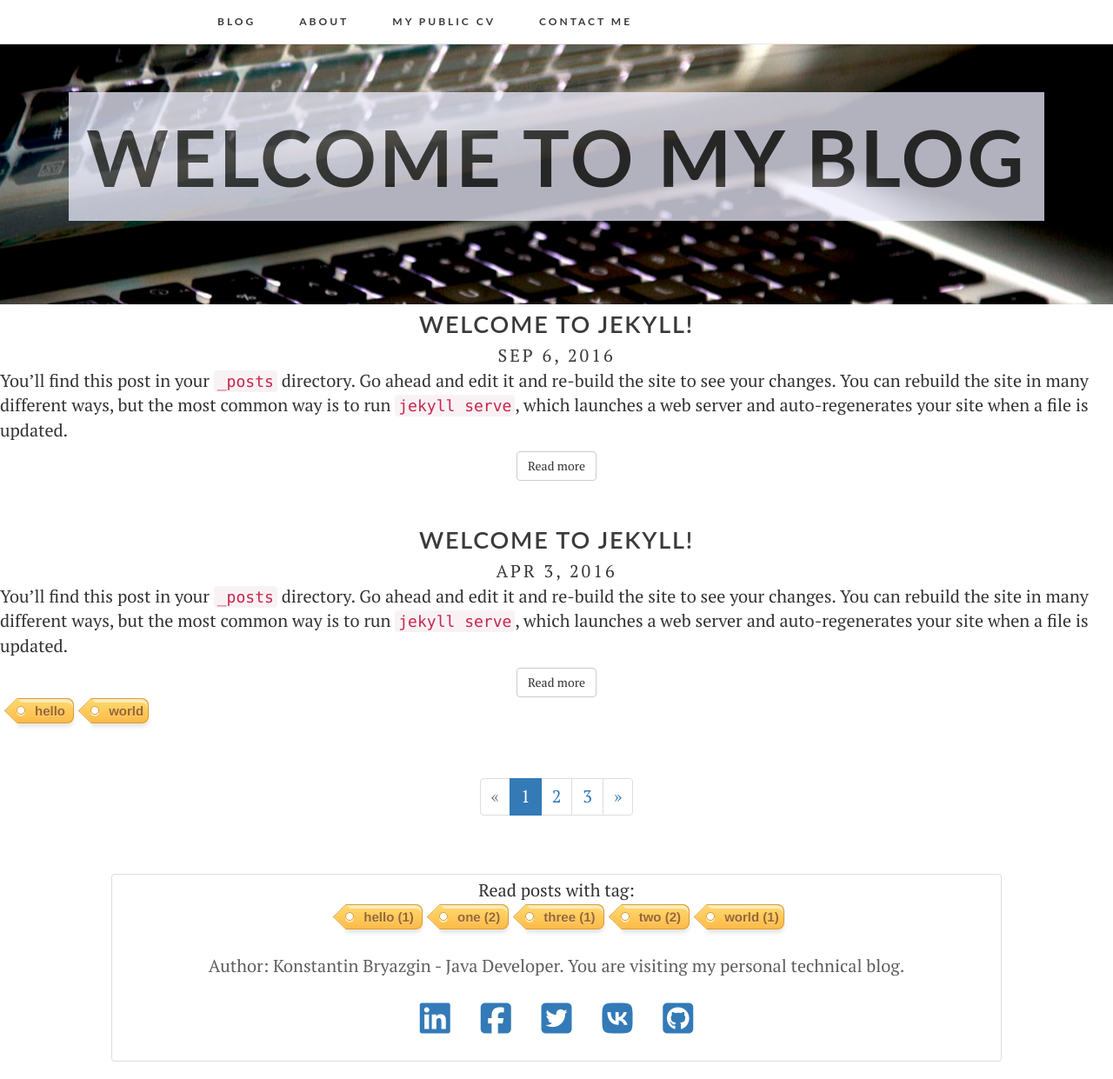
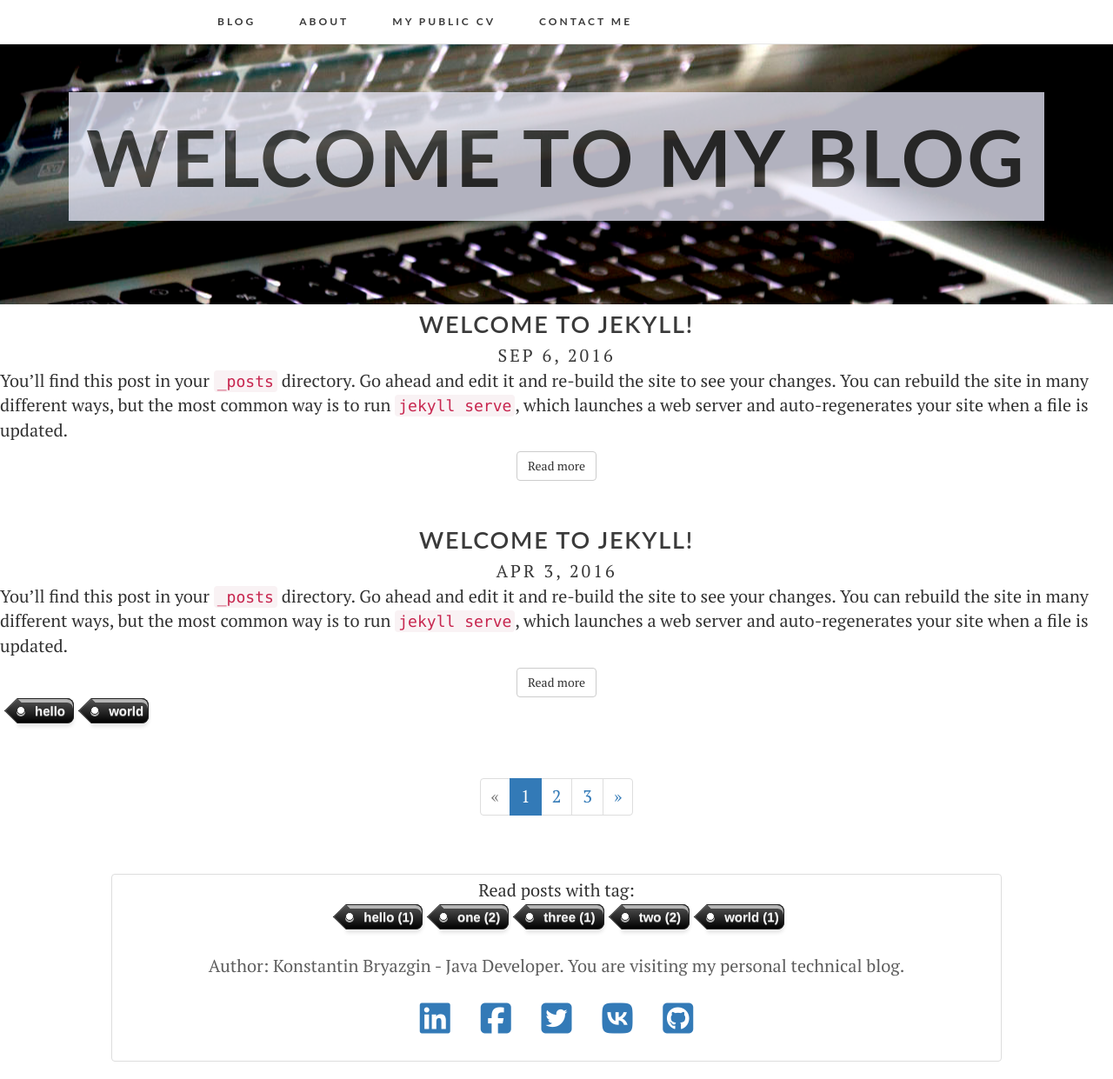
Before and after one commit to kosbr/kosbr.github.io, a Jekyll site: the page built from index.html, in a window 1280 px wide and 1241 px high. Shown: the whole window at 87% size. Built offline with Jekyll 4.4.1, drawn with Linux system fonts in a browser that asks for light colours; nearby versions of some CDN libraries; the list of posts is cut into pages by our own code.

Commit message:
black tags

```diff
--- a/css/tag.scss
+++ b/css/tag.scss
@@ -1,3 +1,21 @@
+$light_tag_bg: rgb(85, 85, 85);
+$dark_tag_bg: rgb(0, 0, 0);
+$border_tag: #222222;
+$tag_shadow: rgba(255, 255, 255, .4);
+$tag_text_color: #f4f4f4;
+$light_tag_bg_hover: rgb(254, 225, 141);
+$dark_tag_bg_hover: rgb(254, 200, 108);
+$border_tag_hover: #e1b160;
+$box-shadow_tag: rgba(0, 0, 0, .1);
+
+$start_tag_gradient_hover: '#555555';
+$end_tag_gradient_hover: '#222222';
+$start_tag_gradient: #feda71;
+$end_tag_gradient: #feba47;
+$tag_box_shadow: #b5b5b5;
+$tag_box_shadow_hover: #fbf173;
+$box-shadow_tag_hover: rgba(0, 0, 0, .1);
+
 .label-size {
   margin: 0 0 7px 20px;
   position: relative;
@@ -5,27 +23,27 @@
   font-size: 15px;
   font-weight: bold;
   text-decoration: none;
-  color: #996633;
-  text-shadow: 0px 1px 0px rgba(255,255,255,.4);
+  color: $tag_text_color;
+  text-shadow: 0px 1px 0px $tag_shadow;
   padding: 5px 5px 5px 20px;
-  border-top: 1px solid #d99d38;
-  border-right: 1px solid #d99d38;
-  border-bottom: 1px solid #d99d38;
+  border-top: 1px solid $border_tag;
+  border-right: 1px solid $border_tag;
+  border-bottom: 1px solid $border_tag;
   -webkit-border-radius: 0 8px 8px 0;
   -moz-border-radius: 0 8px 8px 0;
   border-radius: 0 8px 8px 0;
-  background-image: -webkit-linear-gradient(top, rgb(254, 218, 113), rgb(254, 186, 71));
-  background-image: -moz-linear-gradient(top, rgb(254, 218, 113), rgb(254, 186, 71));
-  background-image: -o-linear-gradient(top, rgb(254, 218, 113), rgb(254, 186, 71));
-  background-image: -ms-linear-gradient(top, rgb(254, 218, 113), rgb(254, 186, 71));
-  background-image: linear-gradient(top, rgb(254, 218, 113), rgb(254, 186, 71));
-  filter: progid:DXImageTransform.Microsoft.gradient(GradientType=0,StartColorStr='#feda71', EndColorStr='#feba47');
-  -webkit-box-shadow: inset 0 4px 0 #faeaba,
-  0 4px 4px rgba(0,0,0,.1);
-  -moz-box-shadow: inset 0 4px 0 #faeaba,
-  0 4px 4px rgba(0,0,0,.1);
-  box-shadow: inset 0 4px 0 #faeaba,
-  0 4px 4px rgba(0,0,0,.1);
+  background-image: -webkit-linear-gradient(top, $light_tag_bg, $dark_tag_bg);
+  background-image: -moz-linear-gradient(top, $light_tag_bg, $dark_tag_bg);
+  background-image: -o-linear-gradient(top, $light_tag_bg, $dark_tag_bg);
+  background-image: -ms-linear-gradient(top, $light_tag_bg, $dark_tag_bg);
+  background-image: linear-gradient(top, $light_tag_bg, $dark_tag_bg);
+  filter: progid:DXImageTransform.Microsoft.gradient(GradientType=0,StartColorStr=$start_tag_gradient, EndColorStr=$end_tag_gradient);
+  -webkit-box-shadow: inset 0 4px 0 $tag_box_shadow,
+  0 4px 4px $box-shadow_tag;
+  -moz-box-shadow: inset 0 4px 0 $tag_box_shadow,
+  0 4px 4px $box-shadow_tag;
+  box-shadow: inset 0 4px 0 $tag_box_shadow,
+  0 4px 4px $box-shadow_tag;
   z-index: 999;
 }
 
@@ -33,12 +51,12 @@
   content: '';
   width: 21px;
   height: 21px;
-  background-image: -webkit-linear-gradient(left top, rgb(254, 218, 113), rgb(254, 186, 71));
-  background-image: -moz-linear-gradient(left top, rgb(254, 218, 113), rgb(254, 186, 71));
-  background-image: -o-linear-gradient(left top, rgb(254, 218, 113), rgb(254, 186, 71));
-  background-image: -ms-linear-gradient(left top, rgb(254, 218, 113), rgb(254, 186, 71));
-  background-image: linear-gradient(left top, rgb(254, 218, 113), rgb(254, 186, 71));
-  filter: progid:DXImageTransform.Microsoft.gradient(GradientType=1,StartColorStr='#feda71', EndColorStr='#feba47');
+  background-image: -webkit-linear-gradient(left top, $light_tag_bg, $dark_tag_bg);
+  background-image: -moz-linear-gradient(left top, $light_tag_bg, $dark_tag_bg);
+  background-image: -o-linear-gradient(left top, $light_tag_bg, $dark_tag_bg);
+  background-image: -ms-linear-gradient(left top, $light_tag_bg, $dark_tag_bg);
+  background-image: linear-gradient(left top, $light_tag_bg, $dark_tag_bg);
+  filter: progid:DXImageTransform.Microsoft.gradient(GradientType=1,StartColorStr=$start_tag_gradient, EndColorStr=$end_tag_gradient);
   position: absolute;
   left: -11px;
   top: 3px;
@@ -46,8 +64,8 @@
   -moz-transform: rotate(45deg);
   -o-transform: rotate(45deg);
   transform: rotate(45deg);
-  border-left: 1px solid #d99d38;
-  border-bottom: 1px solid #d99d38;
+  border-left: 1px solid $border_tag;
+  border-bottom: 1px solid $border_tag;
   -webkit-border-radius: 0 0 0 0.25px;
   -moz-border-radius: 0 0 0 0.25px;
   border-radius: 0 0 0 0.25px;
@@ -62,10 +80,10 @@
   -webkit-border-radius: 5px;
   -moz-border-radius: 5px;
   border-radius: 5px;
-  border: 1px solid #d99d38;
-  -webkit-box-shadow: 0 2px 0 #faeaba;
-  -moz-box-shadow: 0 2px 0 #faeaba;
-  box-shadow: 0 2px 0 #faeaba;
+  border: 1px solid $border_tag;
+  -webkit-box-shadow: 0 2px 0 $tag_box_shadow;
+  -moz-box-shadow: 0 2px 0 $tag_box_shadow;
+  box-shadow: 0 2px 0 $tag_box_shadow;
   position: absolute;
   top: 8px;
   left: -1px;
@@ -77,21 +95,30 @@
 }
 
 .label-size:hover {
-  background-image: -webkit-linear-gradient(top, rgb(254, 225, 141), rgb(254, 200, 108));
-  background-image: -moz-linear-gradient(top, rgb(254, 225, 141), rgb(254, 200, 108));
-  background-image: -o-linear-gradient(top, rgb(254, 225, 141), rgb(254, 200, 108));
-  background-image: -ms-linear-gradient(top, rgb(254, 225, 141), rgb(254, 200, 108));
-  background-image: linear-gradient(top, rgb(254, 225, 141), rgb(254, 200, 108));
-  filter: progid:DXImageTransform.Microsoft.gradient(GradientType=0,StartColorStr='#fee18d', EndColorStr='#fec86c');
-  border-color: #e1b160;
+  background-image: -webkit-linear-gradient(top, $light_tag_bg_hover, $dark_tag_bg_hover);
+  background-image: -moz-linear-gradient(top, $light_tag_bg_hover, $dark_tag_bg_hover);
+  background-image: -o-linear-gradient(top, $light_tag_bg_hover, $dark_tag_bg_hover);
+  background-image: -ms-linear-gradient(top, $light_tag_bg_hover, $dark_tag_bg_hover);
+  background-image: linear-gradient(top, $light_tag_bg_hover, $dark_tag_bg_hover);
+  filter: progid:DXImageTransform.Microsoft.gradient(GradientType=0,StartColorStr=$start_tag_gradient_hover, EndColorStr=$end_tag_gradient_hover);
+  border-color: $border_tag_hover;
+  text-decoration: none;
+  -webkit-box-shadow: inset 0 4px 0 $tag_box_shadow_hover,
+  0 4px 4px $box-shadow_tag_hover;
+  -moz-box-shadow: inset 0 4px 0 $tag_box_shadow_hover,
+  0 4px 4px $box-shadow_tag_hover;
+  box-shadow: inset 0 4px 0 $tag_box_shadow_hover,
+  0 4px 4px $box-shadow_tag_hover;
+  z-index: 999;
+  color: $dark_tag_bg;
 }
 
 .label-size:hover:before {
-  background-image: -webkit-linear-gradient(left top, rgb(254, 225, 141), rgb(254, 200, 108));
-  background-image: -moz-linear-gradient(left top, rgb(254, 225, 141), rgb(254, 200, 108));
-  background-image: -o-linear-gradient(left top, rgb(254, 225, 141), rgb(254, 200, 108));
-  background-image: -ms-linear-gradient(left top, rgb(254, 225, 141), rgb(254, 200, 108));
-  background-image: linear-gradient(left top, rgb(254, 225, 141), rgb(254, 200, 108));
-  filter: progid:DXImageTransform.Microsoft.gradient(GradientType=1,StartColorStr='#fee18d', EndColorStr='#fec86c');
-  border-color: #e1b160;
+  background-image: -webkit-linear-gradient(left top, $light_tag_bg_hover, $dark_tag_bg_hover);
+  background-image: -moz-linear-gradient(left top, $light_tag_bg_hover, $dark_tag_bg_hover);
+  background-image: -o-linear-gradient(left top, $light_tag_bg_hover, $dark_tag_bg_hover);
+  background-image: -ms-linear-gradient(left top, $light_tag_bg_hover, $dark_tag_bg_hover);
+  background-image: linear-gradient(left top, $light_tag_bg_hover, $dark_tag_bg_hover);
+  filter: progid:DXImageTransform.Microsoft.gradient(GradientType=1,StartColorStr=$start_tag_gradient_hover, EndColorStr=$end_tag_gradient_hover);
+  border-color: $border_tag_hover;
 }
```
